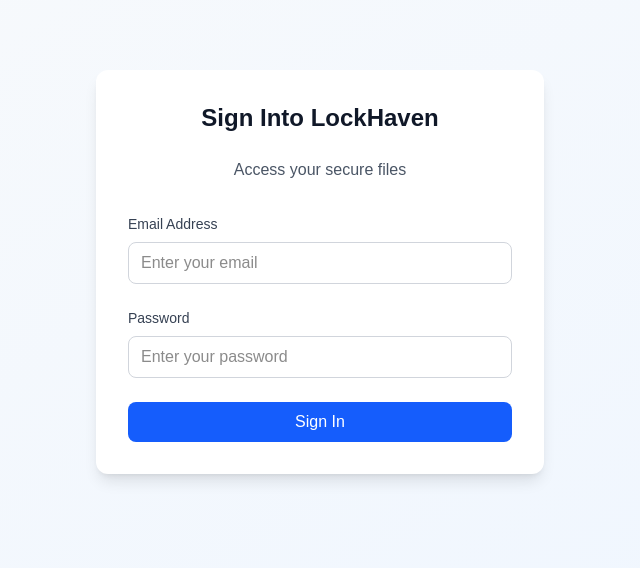
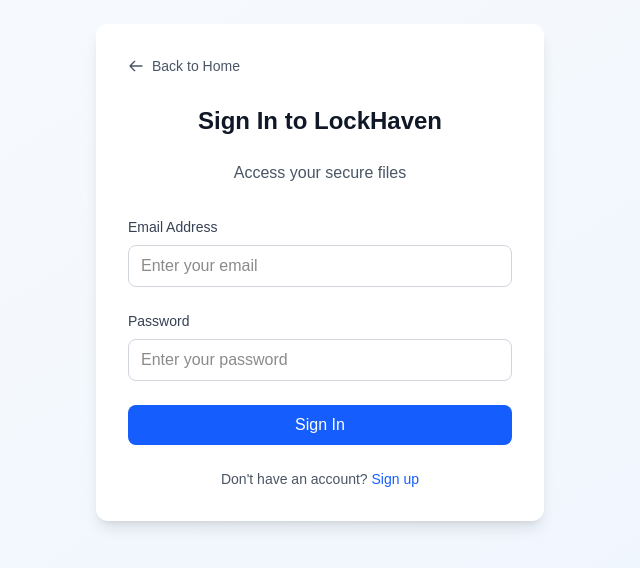
Before and after one commit to LockHaven/lockhaven-frontend, a Next.js app: page /login in a window 1280 px wide. Shown: the part 128-696 px from the top of the page, without its empty margins (320-960 px from the left). Built offline with nearby package versions, Linux system fonts and the light colour scheme.

Commit message:
f - add detail to login page

```diff
--- a/src/app/login/page.tsx
+++ b/src/app/login/page.tsx
@@ -1,8 +1,13 @@
 'use client'
 
-import { useState } from "react"
+import React, { useState } from 'react'
+import Link from 'next/link'
+import { useRouter } from 'next/navigation'
 
 export default function LoginPage() {
+    const router = useRouter()
+
+    // State for form inputs
     const [email, setEmail] = useState('')
     const [password, setPassword] = useState('')
     const [isLoading, setIsLoading] = useState(false)
@@ -11,9 +16,12 @@
     const passwordRegex = /^(?=.*[a-z])(?=.*[A-Z])(?=.*\d)(?=.*[@$!%*?&])[A-Za-z\d@$!%*?&]{8,}$/
 
     const handleSubmit = async (e: React.FormEvent) => {
-        e.preventDefault()
+        e.preventDefault() // Prevent default form submission
+
+        // Clear any previous errors
         setError('')
 
+        // Basic validation
         if (!email || !password) {
             setError('Please fill in all fields')
             return
@@ -32,11 +40,15 @@
         setIsLoading(true)
 
         try {
+            // TODO: Add actual login logic here
             console.log('Login attempt:', { email, password })
 
+            // Simulate API call
             await new Promise(resolve => setTimeout(resolve, 1000))
 
-            alert('Login successful! (This is a placeholder)')
+            // Navigate to dashboard after successful login
+            router.push('/dashboard')
+
         } catch (err) {
             setError('Login failed. Please try again.')
         } finally {
@@ -47,20 +59,35 @@
     return (
         <div className="min-h-screen bg-gradient-to-br from-slate-50 to-blue-50 dark:from-slate-900 dark:to-slate-800 flex items-center justify-center">
             <div className="bg-white dark:bg-gray-800 p-8 rounded-xl shadow-lg max-w-md w-full">
+                {/* Back to Home Link */}
+                <div className="mb-6">
+                    <Link
+                        href="/"
+                        className="inline-flex items-center text-sm text-gray-600 dark:text-gray-400 hover:text-gray-900 dark:hover:text-white transition-colors"
+                    >
+                        <svg className="w-4 h-4 mr-2" fill="none" stroke="currentColor" viewBox="0 0 24 24">
+                            <path strokeLinecap="round" strokeLinejoin="round" strokeWidth={2} d="M10 19l-7-7m0 0l7-7m-7 7h18" />
+                        </svg>
+                        Back to Home
+                    </Link>
+                </div>
+
                 <h1 className="text-2xl font-bold text-center text-gray-900 dark:text-white mb-6">
-                    Sign Into LockHaven
+                    Sign In to LockHaven
                 </h1>
                 <p className="text-gray-600 dark:text-gray-300 text-center mb-8">
                     Access your secure files
                 </p>
 
+                {/* Error Message */}
+                {error && (
+                    <div className="mb-4 p-3 bg-red-100 dark:bg-red-900/30 border border-red-400 dark:border-red-700 text-red-700 dark:text-red-300 rounded-lg">
+                        {error}
+                    </div>
+                )}
+
                 {/* Form Container */}
                 <form onSubmit={handleSubmit} className="space-y-6">
-                    {error && (
-                        <div className="mb-4 p-3 bg-red-100 dark:bg-red-900/30 border border-red-400 dark:border-red-700 text-red-700 dark:text-red-300 rounded-lg">
-                            {error}
-                        </div>
-                    )}
                     {/* Email Input */}
                     <div>
                         <label htmlFor="email" className="block text-sm font-medium text-gray-700 dark:text-gray-300 mb-2">
@@ -106,6 +133,19 @@
                         {isLoading ? 'Signing In...' : 'Sign In'}
                     </button>
                 </form>
+
+                {/* Sign Up Link */}
+                <div className="mt-6 text-center">
+                    <p className="text-sm text-gray-600 dark:text-gray-400">
+                        Don't have an account?{' '}
+                        <Link
+                            href="/register"
+                            className="text-blue-600 hover:text-blue-700 dark:text-blue-400 dark:hover:text-blue-300 font-medium"
+                        >
+                            Sign up
+                        </Link>
+                    </p>
+                </div>
             </div>
         </div>
     )
```
